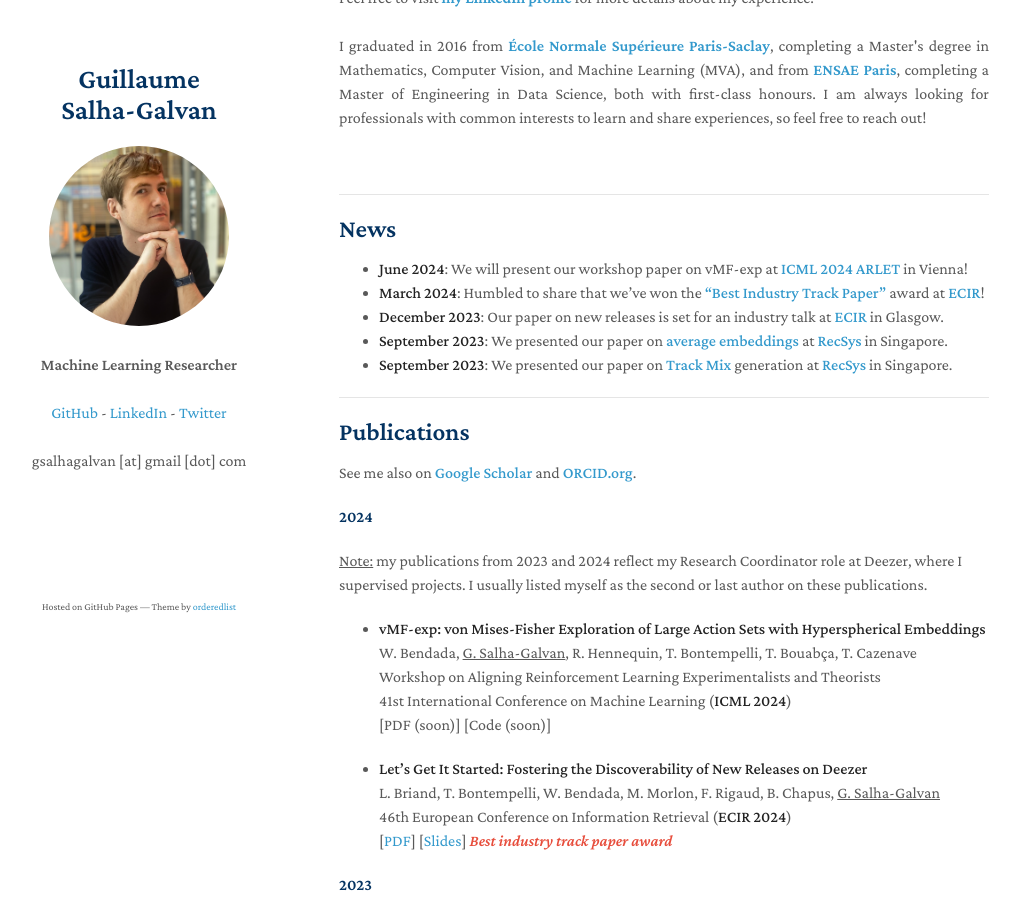
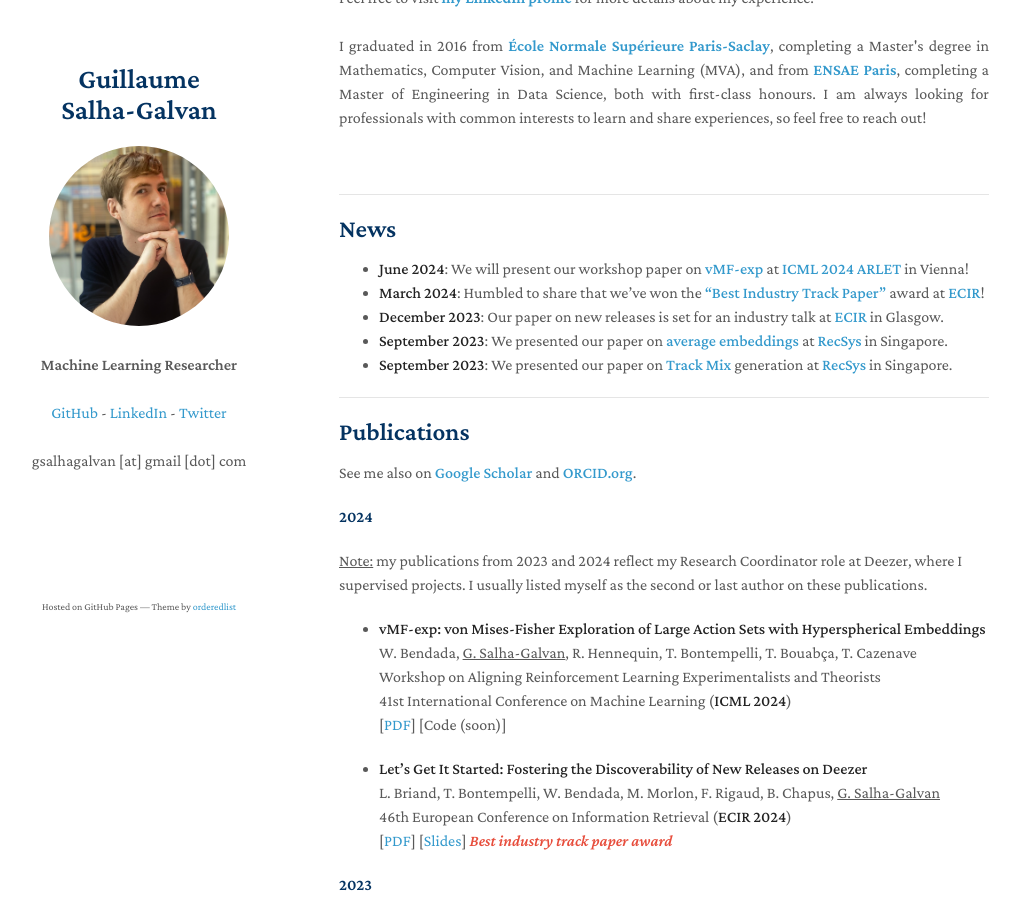
Before and after one commit to GuillaumeSalhaGalvan/GuillaumeSalhaGalvan.github.io, a Jekyll site: the page built from index.md, in a window 1280 px wide and 900 px high, scrolled down 459 px. Shown: the whole window, without its empty margins (131-1151 px from the left). Built offline with Jekyll 4.4.1, drawn with Linux system fonts in a browser that asks for light colours; our own code applies the rules of GitHub Pages for plain Markdown files; a script that is not in the unit is left out.

Commit message:
Update index.md

```diff
--- a/index.md
+++ b/index.md
@@ -19,7 +19,7 @@ I graduated in 2016 from <a href="https://www.master-mva.com/" target="_blank"><
 
 ## News
 
-- **June 2024**: We will present our workshop paper on vMF-exp at **<a href="https://arlet-workshop.github.io/" target="_blank">ICML 2024 ARLET</a>**  in Vienna!
+- **June 2024**: We will present our workshop paper on **<a href="https://guillaumesalhagalvan.com/doc/vmfexp-icml2024-workshop.pdf" target="_blank">vMF-exp</a>** at **<a href="https://arlet-workshop.github.io/" target="_blank">ICML 2024 ARLET</a>**  in Vienna!
 - **March 2024**: Humbled to share that we've won the **<a href="https://twitter.com/gsalhagalvan/status/1772762220943847761" target="_blank">"Best Industry Track Paper"</a>** award at **<a href="https://www.ecir2024.org/" target="_blank">ECIR</a>**!
 - **December 2023**: Our paper on new releases is set for an industry talk at **<a href="https://www.ecir2024.org/" target="_blank">ECIR</a>** in Glasgow.
 -  **September 2023**: We presented our paper on **<a href="https://arxiv.org/pdf/2308.12767.pdf" target="_blank">average embeddings</a>** at **<a href="https://recsys.acm.org/recsys23/" target="_blank">RecSys</a>** in Singapore.
@@ -39,7 +39,7 @@ See me also on **<a href="https://scholar.google.fr/citations?hl=fr&authuser=1&u
 - **vMF-exp: von Mises-Fisher Exploration of Large Action Sets with Hyperspherical Embeddings** <br>
 W. Bendada, <ins>G. Salha-Galvan</ins>, R. Hennequin, T. Bontempelli, T. Bouabça, T. Cazenave <br>
 Workshop on Aligning Reinforcement Learning Experimentalists and Theorists <br> 41st International Conference on Machine Learning (**ICML 2024**) <br>
-[PDF (soon)] [Code (soon)]
+[<a href="https://guillaumesalhagalvan.com/doc/vmfexp-icml2024-workshop.pdf" target="_blank">PDF</a>] [Code (soon)]
 
 - **Let's Get It Started: Fostering the Discoverability of New Releases on Deezer**<br>
 L. Briand, T. Bontempelli, W. Bendada, M. Morlon, F. Rigaud, B. Chapus, <ins>G. Salha-Galvan</ins> <br>
```
